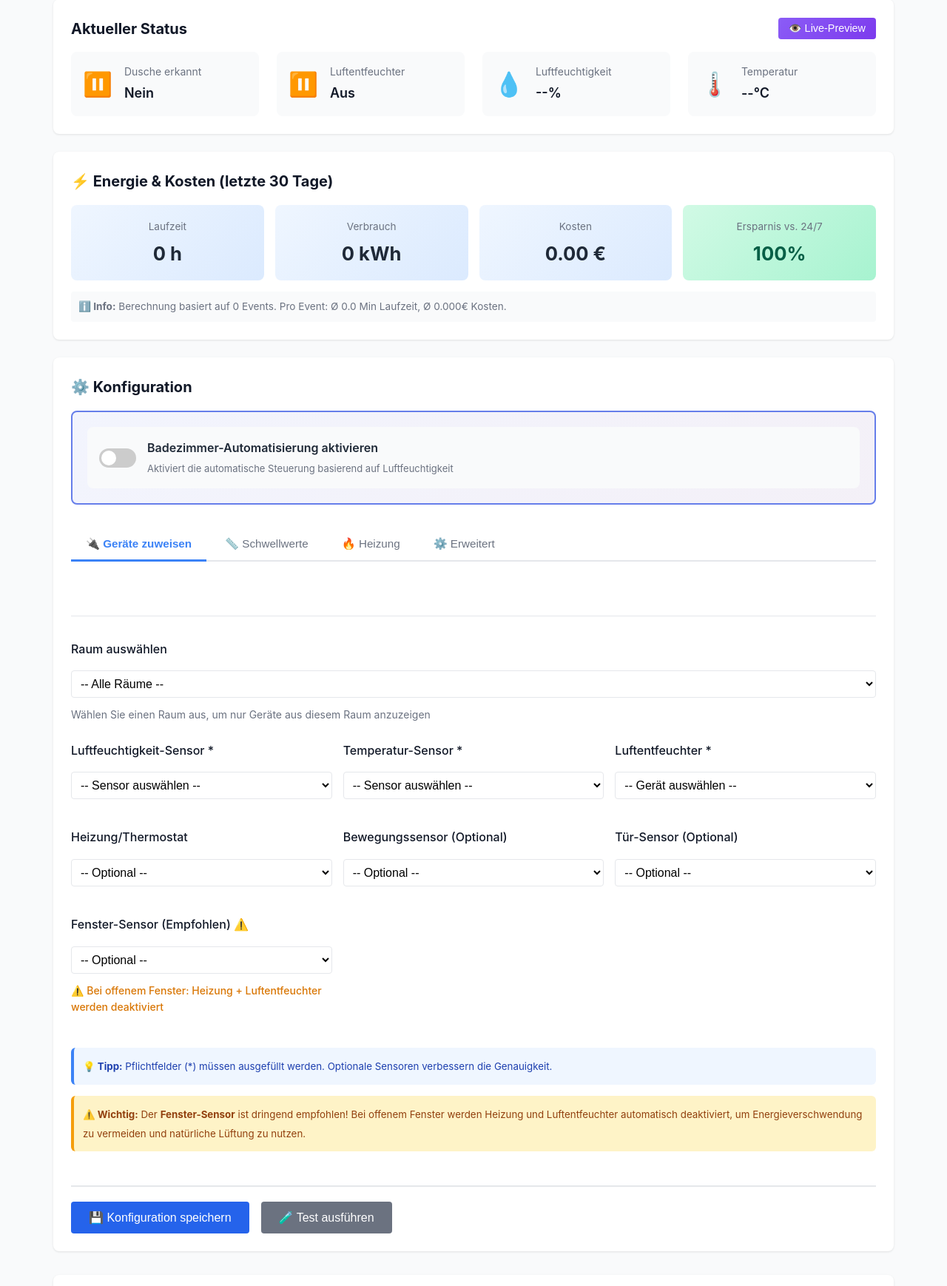
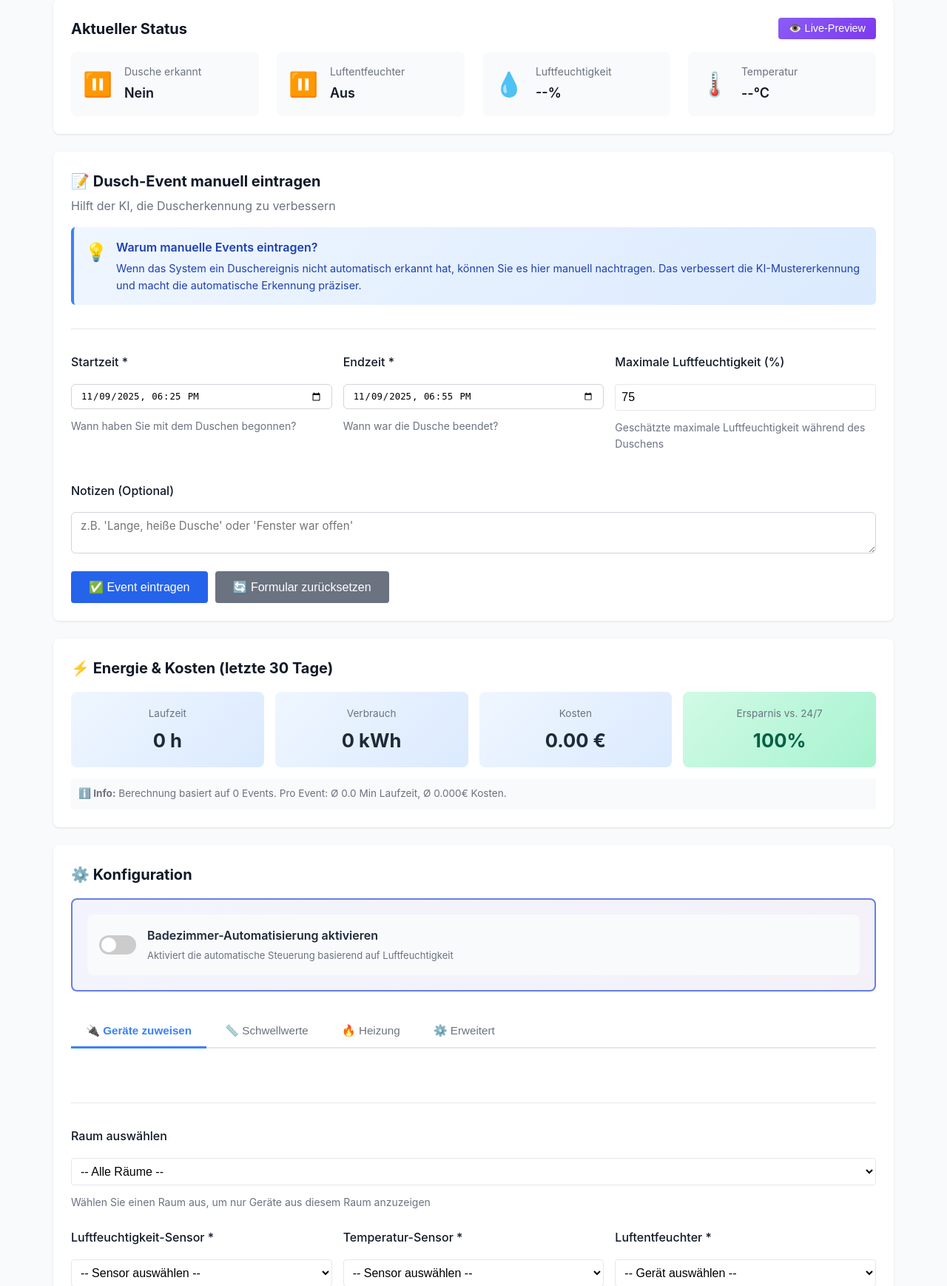
Before and after one commit to SHP-ART/KI-SYSTEM, a Flask app: page /luftentfeuchten in a window 1280 px wide. Shown: the part 290-2028 px from the top of the page at 74% size. Run offline with Flask 3, Linux system fonts and the light colour scheme; data that the repository does not hold is empty.

Commit message:
Feature: Manuelles Dusch-Event-Formular auf Luftentfeuchter-Seite
Ermöglicht das manuelle Nachtragen von Duschereignissen zur Verbesserung der KI-Duscherkennung.

Neue Features:
- Formular zum Eintragen von Start-/Endzeit, Peak-Luftfeuchtigkeit und Notizen
- Automatische Vorausfüllung mit sinnvollen Standardwerten (letzte 30 Min)
- Validierung: Max. 2 Stunden Dauer, Endzeit nach Startzeit
- Erfolgs-/Fehlermeldungen mit visuellen Indikatoren
- Automatisches Neuladen der Statistiken nach Event-Eingabe
- Reset-Button zum Zurücksetzen des Formulars

Nutzen:
- Nachträgliches Erfassen fehlgeschlagener Auto-Erkennungen
- Verbesserung der KI-Mustererkennung
- Präzisere automatische Duscherkennung durch mehr Trainingsdaten

🤖 Generated with [Claude Code](https://claude.com/claude-code)

Co-Authored-By: Claude <noreply@anthropic.com>

```diff
--- a/src/web/static/js/luftentfeuchten.js
+++ b/src/web/static/js/luftentfeuchten.js
@@ -996,4 +996,135 @@ document.addEventListener('DOMContentLoaded', async () => {
 
     // Auto-refresh Live-Sensoren alle 5 Sekunden
     liveSensorInterval = setInterval(loadLiveSensorStatus, 5000);
+
+    // === MANUELLES EVENT-FORMULAR ===
+
+    // Submit Manual Event
+    const submitManualEventBtn = document.getElementById('submit-manual-event');
+    if (submitManualEventBtn) {
+        submitManualEventBtn.addEventListener('click', submitManualEvent);
+    }
+
+    // Clear Manual Form
+    const clearManualFormBtn = document.getElementById('clear-manual-form');
+    if (clearManualFormBtn) {
+        clearManualFormBtn.addEventListener('click', () => {
+            document.getElementById('manual-start-time').value = '';
+            document.getElementById('manual-end-time').value = '';
+            document.getElementById('manual-peak-humidity').value = '75';
+            document.getElementById('manual-notes').value = '';
+
+            const resultEl = document.getElementById('manual-event-result');
+            resultEl.style.display = 'none';
+        });
+    }
+
+    // Set default times (jetzt - 30 Minuten bis jetzt)
+    setDefaultManualEventTimes();
 });
+
+// === MANUELLE EVENT FUNKTIONEN ===
+
+function setDefaultManualEventTimes() {
+    const now = new Date();
+    const thirtyMinutesAgo = new Date(now.getTime() - 30 * 60 * 1000);
+
+    const startInput = document.getElementById('manual-start-time');
+    const endInput = document.getElementById('manual-end-time');
+
+    if (startInput && endInput) {
+        // Format: YYYY-MM-DDTHH:MM
+        startInput.value = formatDateTimeLocal(thirtyMinutesAgo);
+        endInput.value = formatDateTimeLocal(now);
+    }
+}
+
+function formatDateTimeLocal(date) {
+    const year = date.getFullYear();
+    const month = String(date.getMonth() + 1).padStart(2, '0');
+    const day = String(date.getDate()).padStart(2, '0');
+    const hours = String(date.getHours()).padStart(2, '0');
+    const minutes = String(date.getMinutes()).padStart(2, '0');
+
+    return `${year}-${month}-${day}T${hours}:${minutes}`;
+}
+
+async function submitManualEvent() {
+    const resultEl = document.getElementById('manual-event-result');
+    const submitBtn = document.getElementById('submit-manual-event');
+
+    // Validierung
+    const startTime = document.getElementById('manual-start-time').value;
+    const endTime = document.getElementById('manual-end-time').value;
+    const peakHumidity = document.getElementById('manual-peak-humidity').value;
+    const notes = document.getElementById('manual-notes').value;
+
+    if (!startTime || !endTime) {
+        resultEl.innerHTML = '<div class="error">❌ Bitte Start- und Endzeit angeben!</div>';
+        resultEl.style.display = 'block';
+        return;
+    }
+
+    // Parse Zeiten
+    const start = new Date(startTime);
+    const end = new Date(endTime);
+
+    // Validiere Zeitspanne
+    if (end <= start) {
+        resultEl.innerHTML = '<div class="error">❌ Endzeit muss nach Startzeit liegen!</div>';
+        resultEl.style.display = 'block';
+        return;
+    }
+
+    const durationMinutes = (end - start) / 1000 / 60;
+    if (durationMinutes > 120) {
+        resultEl.innerHTML = '<div class="error">❌ Dauer zu lang! Maximal 2 Stunden erlaubt.</div>';
+        resultEl.style.display = 'block';
+        return;
+    }
+
+    try {
+        submitBtn.disabled = true;
+        resultEl.innerHTML = '<div class="loading">📤 Trage Event ein...</div>';
+        resultEl.style.display = 'block';
+
+        const response = await fetch('/api/luftentfeuchten/manual-event', {
+            method: 'POST',
+            headers: { 'Content-Type': 'application/json' },
+            body: JSON.stringify({
+                start_time: start.toISOString(),
+                end_time: end.toISOString(),
+                peak_humidity: parseFloat(peakHumidity),
+                notes: notes || null
+            })
+        });
+
+        const data = await response.json();
+
+        if (data.success) {
+            resultEl.innerHTML = `
+                <div class="success">
+                    ✅ ${data.message}
+                    <br><small>Event ID: ${data.event_id} | Dauer: ${Math.round(durationMinutes)} Minuten</small>
+                </div>
+            `;
+
+            // Clear form nach Erfolg
+            setTimeout(() => {
+                document.getElementById('clear-manual-form').click();
+                // Reload Status und Energie-Stats
+                loadStatus();
+                loadEnergyStats();
+            }, 2000);
+
+        } else {
+            throw new Error(data.error || 'Unbekannter Fehler');
+        }
+
+    } catch (error) {
+        console.error('Error submitting manual event:', error);
+        resultEl.innerHTML = `<div class="error">❌ Fehler: ${error.message}</div>`;
+    } finally {
+        submitBtn.disabled = false;
+    }
+}
--- a/src/web/templates/luftentfeuchten.html
+++ b/src/web/templates/luftentfeuchten.html
@@ -79,6 +79,73 @@
             <div id="preview-content">
                 <!-- Wird per JavaScript gefüllt -->
             </div>
+        </div>
+    </div>
+
+    <!-- Manuelles Dusch-Event eintragen -->
+    <div class="card" id="manual-event-card">
+        <div style="display: flex; justify-content: space-between; align-items: center; margin-bottom: 15px;">
+            <div>
+                <h3 style="margin: 0;">📝 Dusch-Event manuell eintragen</h3>
+                <p class="subtitle" style="margin: 5px 0 0 0;">Hilft der KI, die Duscherkennung zu verbessern</p>
+            </div>
+        </div>
+
+        <div style="background: linear-gradient(135deg, #eff6ff 0%, #dbeafe 100%); border-left: 4px solid #3b82f6; border-radius: 6px; padding: 15px; margin-bottom: 20px;">
+            <div style="display: flex; align-items: start; gap: 12px;">
+                <span style="font-size: 1.5em;">💡</span>
+                <div style="flex: 1;">
+                    <div style="font-weight: 600; color: #1e40af; margin-bottom: 4px;">Warum manuelle Events eintragen?</div>
+                    <div style="font-size: 0.9em; color: #1e40af;">
+                        Wenn das System ein Duschereignis nicht automatisch erkannt hat, können Sie es hier manuell nachtragen.
+                        Das verbessert die KI-Mustererkennung und macht die automatische Erkennung präziser.
+                    </div>
+                </div>
+            </div>
+        </div>
+
+        <div class="form-section">
+            <div style="display: grid; grid-template-columns: repeat(auto-fit, minmax(250px, 1fr)); gap: 15px;">
+                <div class="form-group">
+                    <label>Startzeit *</label>
+                    <input type="datetime-local" id="manual-start-time" class="form-input" required>
+                    <small style="color: #6b7280; margin-top: 4px; display: block;">
+                        Wann haben Sie mit dem Duschen begonnen?
+                    </small>
+                </div>
+
+                <div class="form-group">
+                    <label>Endzeit *</label>
+                    <input type="datetime-local" id="manual-end-time" class="form-input" required>
+                    <small style="color: #6b7280; margin-top: 4px; display: block;">
+                        Wann war die Dusche beendet?
+                    </small>
+                </div>
+
+                <div class="form-group">
+                    <label>Maximale Luftfeuchtigkeit (%)</label>
+                    <input type="number" id="manual-peak-humidity" class="form-input" value="75" min="50" max="100" step="1">
+                    <small style="color: #6b7280; margin-top: 4px; display: block;">
+                        Geschätzte maximale Luftfeuchtigkeit während des Duschens
+                    </small>
+                </div>
+            </div>
+
+            <div class="form-group" style="margin-top: 15px;">
+                <label>Notizen (Optional)</label>
+                <textarea id="manual-notes" class="form-input" rows="2" placeholder="z.B. 'Lange, heiße Dusche' oder 'Fenster war offen'"></textarea>
+            </div>
+
+            <div style="display: flex; gap: 10px; margin-top: 20px;">
+                <button id="submit-manual-event" class="btn btn-primary">
+                    ✅ Event eintragen
+                </button>
+                <button id="clear-manual-form" class="btn btn-secondary">
+                    🔄 Formular zurücksetzen
+                </button>
+            </div>
+
+            <div id="manual-event-result" class="action-result" style="display: none; margin-top: 15px;"></div>
         </div>
     </div>
 
@@ -845,6 +912,42 @@
     border-color: #3b82f6;
     box-shadow: 0 0 0 3px rgba(59, 130, 246, 0.1);
 }
+
+/* Manual Event Form */
+.action-result {
+    padding: 12px;
+    border-radius: 6px;
+    font-size: 0.95em;
+}
+
+.action-result .success {
+    background: linear-gradient(135deg, #d1fae5 0%, #a7f3d0 100%);
+    border-left: 4px solid #10b981;
+    padding: 12px;
+    border-radius: 6px;
+    color: #065f46;
+}
+
+.action-result .error {
+    background: linear-gradient(135deg, #fee2e2 0%, #fecaca 100%);
+    border-left: 4px solid #ef4444;
+    padding: 12px;
+    border-radius: 6px;
+    color: #991b1b;
+}
+
+.action-result .loading {
+    background: linear-gradient(135deg, #dbeafe 0%, #bfdbfe 100%);
+    border-left: 4px solid #3b82f6;
+    padding: 12px;
+    border-radius: 6px;
+    color: #1e40af;
+}
+
+textarea.form-input {
+    resize: vertical;
+    font-family: inherit;
+}
 </style>
 
 <script src="{{ url_for('static', filename='js/luftentfeuchten.js') }}"></script>
```
